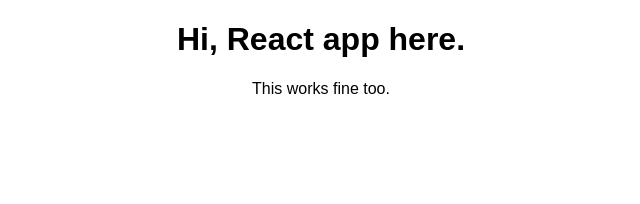
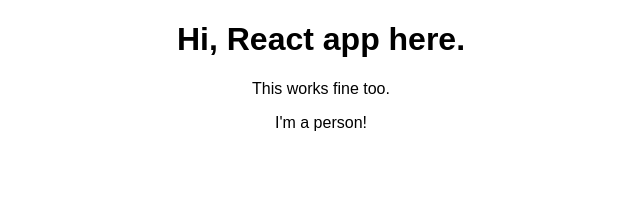
Before and after one commit to Swaroopd92/React, a React (Create React App) app in the folder react-complete-guide/: page / in a window 1280 px wide. Shown: the top 204 px of the page, without its empty margins (319-959 px from the left). Built offline with nearby package versions, Linux system fonts and the light colour scheme.

Commit message:
Created a functional component to the root App.

```diff
--- a/react-complete-guide/src/App.js
+++ b/react-complete-guide/src/App.js
@@ -1,5 +1,6 @@
 import React, { Component } from 'react';
 import './App.css';
+import Person from './Person/Person';
 
 class App extends Component {
   render() {
@@ -7,6 +8,7 @@
       <div className="App">
         <h1>Hi, React app here.</h1>
         <p>This works fine too.</p>
+        <Person/>
       </div>
     );
     // return React.createElement('div', {className: 'App'}, React.createElement('h1', null, 'Let\'s see if this works.'));
--- /dev/null
+++ b/react-complete-guide/src/Person/Person.js
@@ -0,0 +1,7 @@
+import React from 'react';
+
+const person = () => {
+    return <p>I'm a person!</p>
+};
+
+export default person;
```
